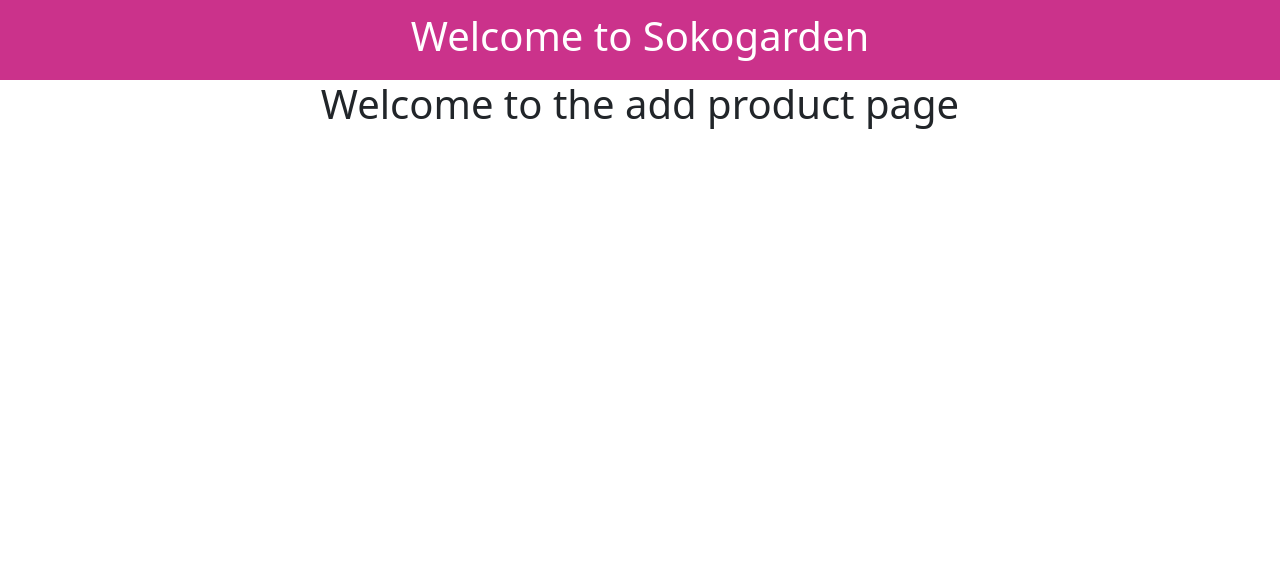
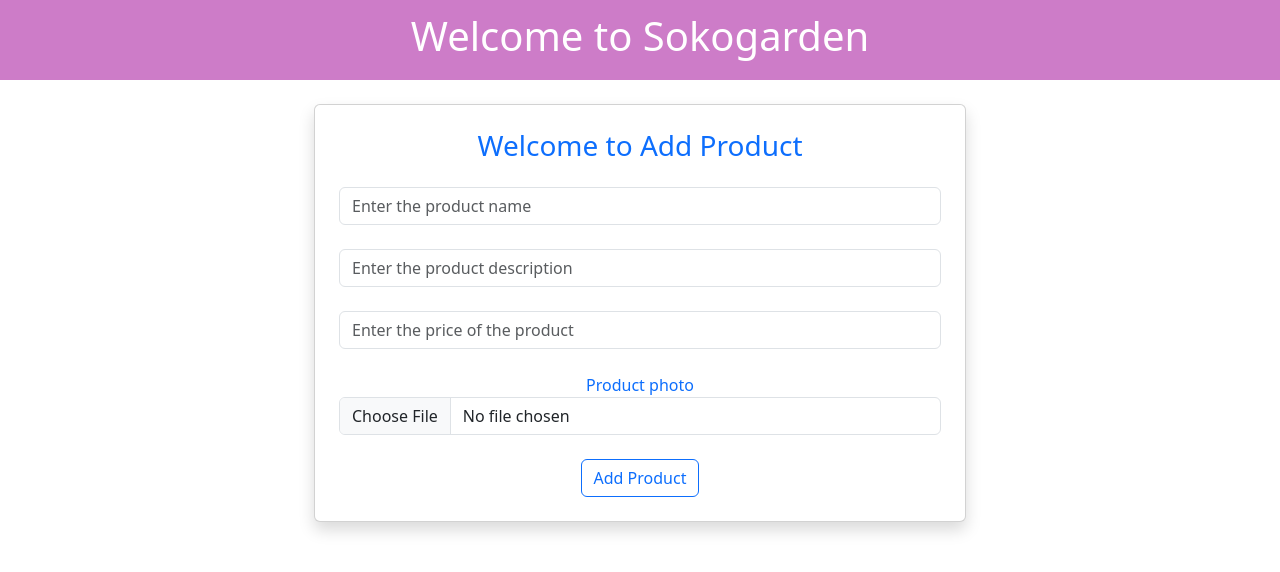
Before and after one commit to hop-sys/sokogardenapp, a React (Create React App) app: page /addproducts in a window 1280 px wide. Shown: the top 572 px of the page. Built offline with nearby package versions, Linux system fonts and the light colour scheme.

Commit message:
added codes

```diff
--- a/src/App.css
+++ b/src/App.css
@@ -14,7 +14,7 @@
 }
 
 .App-header {
-  background-color: #cb328b;
+  background-color: #cd7cc8;
   min-height: 10vh;
   display: flex;
   flex-direction: column;
--- a/src/components/Addproducts.jsx
+++ b/src/components/Addproducts.jsx
@@ -1,9 +1,115 @@
-import React from 'react'
+import React, { useState } from 'react'
+import Loader from './Loader';
+import axios from 'axios';
 
 const Addproducts = () => {
+
+  // introduce the hooks
+  const [product_name, setProductName] = useState("");
+  const [product_description, setProductDescription] = useState("");
+  const [product_cost, setProductCost] = useState("");
+  const [product_photo, setProductPhoto] = useState("");
+
+  // declare the additional hooks to manage the state of the application
+  const [loading, setLoading] = useState(false);
+  const [success, setSuccess] = useState ("");
+  const [error, setError] = useState ("");
+
+  // create a function that will handle the submit function
+  const handleSubmit = async (e) =>{
+    // prevent the site from reloading
+    e.preventDefault()
+
+    // setLoading hook with a message()
+    setLoading(true)
+
+    // create a try and catch block
+    try{
+      // create a form data
+      const formdata = new FormData()
+
+      // append the details to the form data created
+      formdata.append("product_name", product_name);
+      formdata.append("product_description", product_description);
+      formdata.append("product_cost", product_cost);
+      formdata.append("product_photo", product_photo);
+
+      // interact with axios to help you use the method POST
+      const response = await axios.post("https://hope.alwaysdata.net/api/add_product", formdata);
+
+      // set the loading hook back to default
+      setLoading(false);
+
+      // update the success hook with a message
+      setSuccess(response.data.message)
+
+      // clearing the hooks/setting them back to default
+      setProductName("");
+      setProductDescription("");
+      setProductCost("");
+      setProductPhoto("");
+
+      setTimeout(() => {
+        setSuccess("");
+      }, 5000);
+    }
+    catch(error){
+      setLoading(false);
+
+      // update the setError with a message
+      setError(error.message)
+    }
+  }
   return (
-    <div>
-        <h1>Welcome to the add product page</h1>
+    <div className='row justify-content-center mt-4'>
+      <div className='col-md-6 p-4 card shadow'>
+        <h3 className='text-primary'>Welcome to Add Product</h3>
+
+        {/* bind the loading hook */}
+        {loading && <Loader/>}
+        <h3 className='text-success'>{success}</h3>
+        <h4 className="text-danger">{error}</h4>
+
+        <form onSubmit={handleSubmit}>
+          <input type="text"
+          placeholder='Enter the product name'
+          className='form-control'
+          required
+          value={product_name}
+          onChange={(e) => setProductName(e.target.value)}/> <br />
+
+          {/* {product_name} */}
+
+          <input type="text"
+          placeholder='Enter the product description'
+          className='form-control'
+          required
+          value={product_description}
+          onChange={(e) => setProductDescription(e.target.value)}/> <br />
+
+          {/* {product_description} */}
+
+          <input type="number"
+          placeholder='Enter the price of the product'
+          className='form-control'
+          required
+          value={product_cost}
+          onChange={(e) => setProductCost(e.target.value)}/> <br />
+
+          {/* {product_cost} */}
+
+          <label className='text-primary'>Product photo</label>
+          <input type="file"
+          className='form-control'
+          required
+          accept='image/*'
+          onChange={(e) => setProductPhoto (e.target.files[0])}/> <br />
+
+          <input type="submit"
+          value="Add Product"
+          className='btn btn-outline-primary' />
+        </form>
+      </div>
     </div>
   )
 }
--- /dev/null
+++ b/src/components/Loader.jsx
@@ -0,0 +1,14 @@
+import React from "react";
+import "../css/Loader.css"; // import the external css
+const Loader = () => {
+  return (
+    <section className="loader">
+      <div className="slider" style={{ "--i": 0 }}></div>
+      <div className="slider" style={{ "--i": 1 }}></div>
+      <div className="slider" style={{ "--i": 2 }}></div>
+      <div className="slider" style={{ "--i": 3 }}></div>
+      <div className="slider" style={{ "--i": 4 }}></div>
+    </section>
+  );
+};
+export default Loader;
--- a/src/components/Signup.jsx
+++ b/src/components/Signup.jsx
@@ -9,7 +9,7 @@
   const[password, setPassword] = useState("");
   const[phone, setPhone] =useState("");
 
-  // Dfine the three states the application will go through
+  // Define the three states the application will go through
   const[loading, setLoading] = useState("");
   const[success, setSuccess] = useState("");
   const[error, setError] = useState("");
@@ -113,7 +113,7 @@
             <input type="submit" value="Signup" className='btn btn-primary'/>
             <br /><br />
 
-            Already have an account? <Link to={'/signin'}>Signin</Link>
+            Already have an account? <Link to={'/signin'}>Sign in</Link>
           </form>
         </div>
     </div>
--- /dev/null
+++ b/src/css/Loader.css
@@ -0,0 +1,50 @@
+/* From Uiverse.io by Nawsome */
+.loader {
+    display: flex;
+    align-items: center;
+    justify-content: center;
+    flex-direction: row;
+  }
+
+  .slider {
+    overflow: hidden;
+    background-color: white;
+    margin: 0 15px;
+    height: 80px;
+    width: 20px;
+    border-radius: 30px;
+    box-shadow: 15px 15px 20px rgba(0, 0, 0, 0.1), -15px -15px 30px #fff,
+      inset -5px -5px 10px rgba(0, 0, 255, 0.1),
+      inset 5px 5px 10px rgba(0, 0, 0, 0.1);
+    position: relative;
+  }
+
+  .slider::before {
+    content: "";
+    position: absolute;
+    top: 0;
+    left: 0;
+    height: 20px;
+    width: 20px;
+    border-radius: 100%;
+    box-shadow: inset 0px 0px 0px rgba(0, 0, 0, 0.3), 0px 420px 0 400px #2697f3,
+      inset 0px 0px 0px rgba(0, 0, 0, 0.1);
+    animation: animate_2 2.5s ease-in-out infinite;
+    animation-delay: calc(-0.5s * var(--i));
+  }
+
+  @keyframes animate_2 {
+    0% {
+      transform: translateY(250px);
+      filter: hue-rotate(0deg);
+    }
+
+    50% {
+      transform: translateY(0);
+    }
+
+    100% {
+      transform: translateY(250px);
+      filter: hue-rotate(180deg);
+    }
+  }
```
